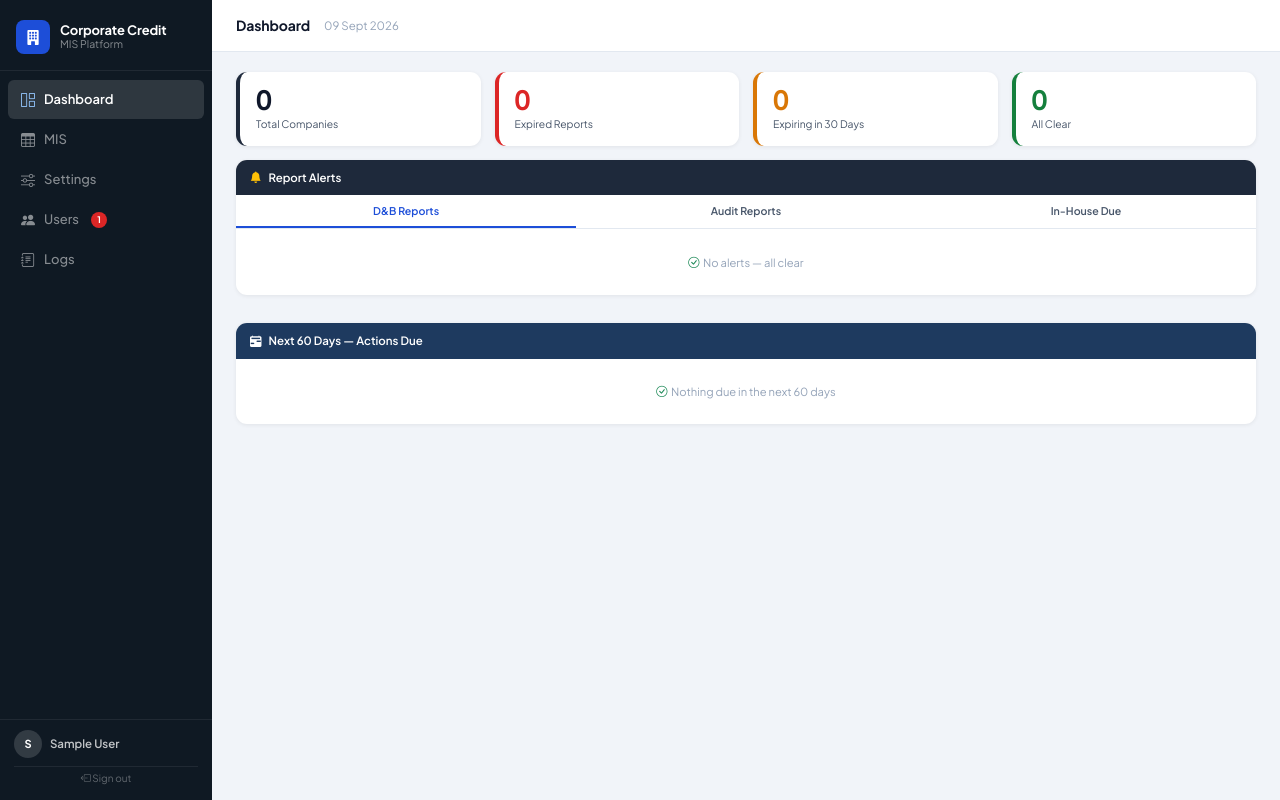
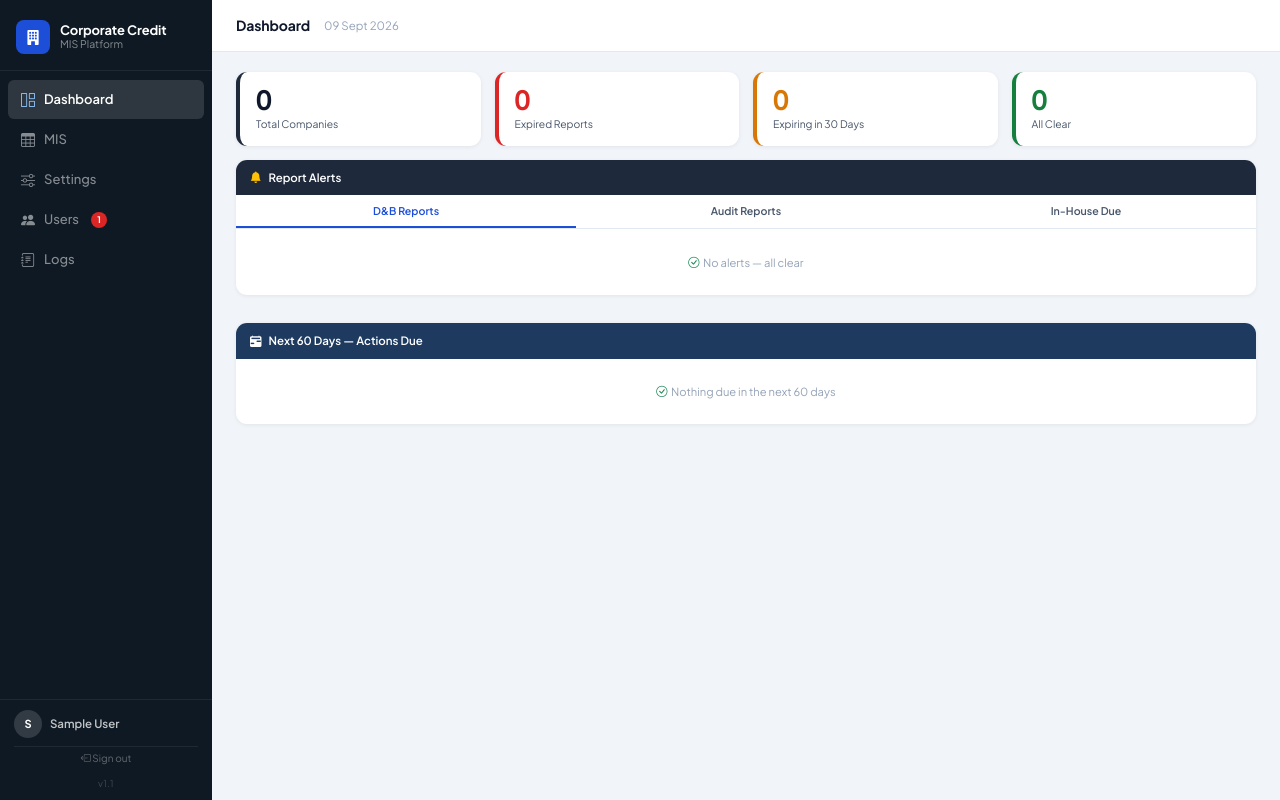
Before and after one commit to ahaarij/MIS, a Flask app: page / in a window 1280 px wide. Run offline with Flask 3, Linux system fonts and the light colour scheme; the visitor is signed in with stand-in values (Sample User, id 1); data comes from the database, SQL or seed files in the repository; data that the repository does not hold is empty; some libraries are stand-ins or nearby versions.

Commit message:
Add v1.1 version label to sidebar footer

```diff
--- a/templates/index.html
+++ b/templates/index.html
@@ -692,6 +692,7 @@ body.view-only .edit-only { display:none !important; }
   <div class="sidebar-footer">
     <div class="sb-user"><div class="sb-avatar" id="sb-av">?</div><span class="sb-name" id="sb-name">Loading…</span></div>
     <a class="sb-logout" href="/logout"><i class="bi bi-box-arrow-left"></i> Sign out</a>
+    <div style="text-align:center;margin-top:6px;font-size:9.5px;color:rgba(255,255,255,.2);letter-spacing:.04em;">v1.1</div>
   </div>
 </nav>
 
```
